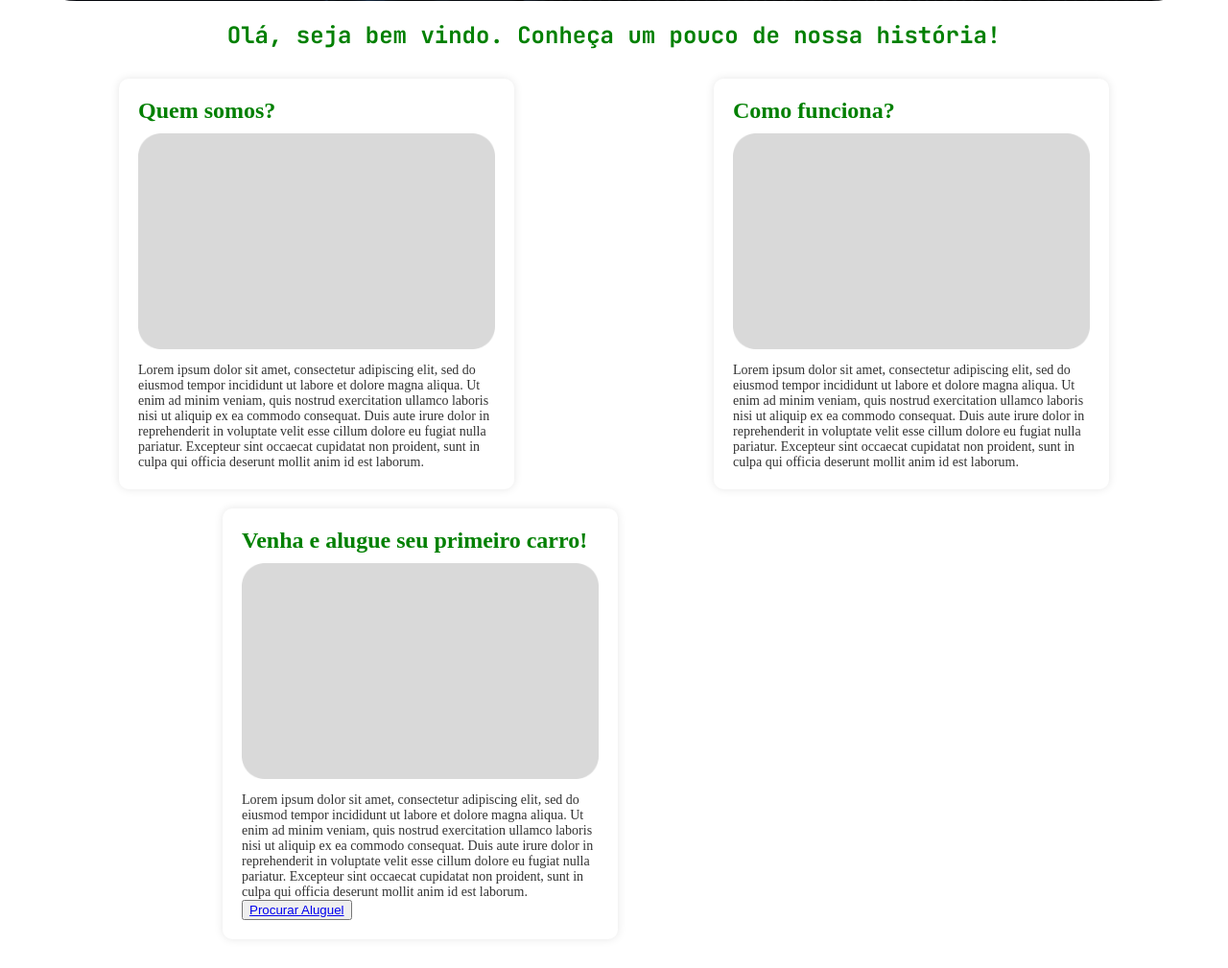
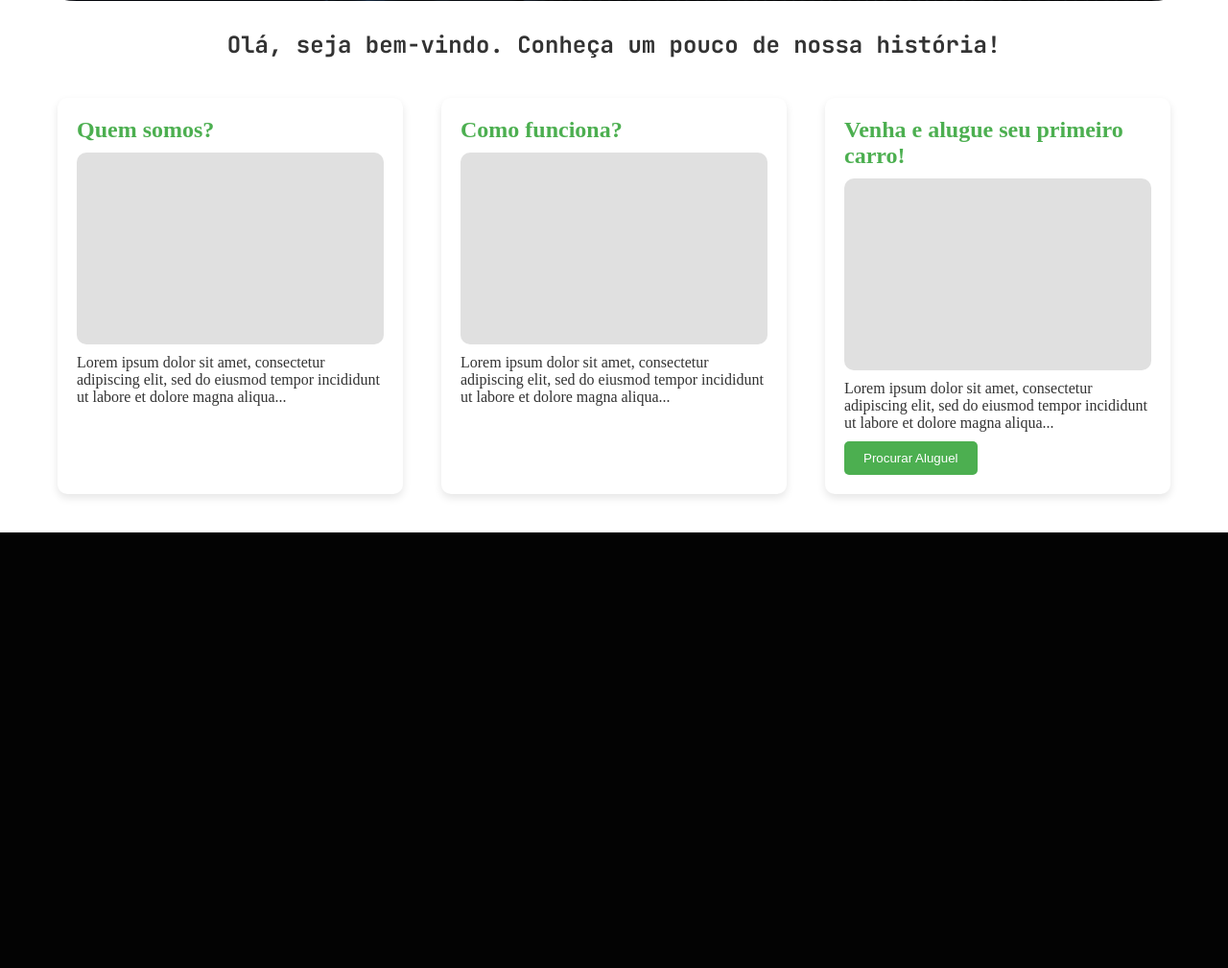
Before and after one commit to nicolasnebredun/AluguelCarros, a PHP site: page / in a window 1280 px wide. Shown: the part 650-1659 px from the top of the page at 96% size. After the commit the page ends 1205 px from the top, so only its background shows below. Run offline with PHP 8.4, Linux system fonts and the light colour scheme.

Commit message:
Resolvi a questão do pop-up e arrumei a página inicial, ainda colocarei as informações

```diff
--- a/ALUCAR/index.html
+++ b/ALUCAR/index.html
@@ -38,40 +38,26 @@
     <div class="logo">
     </div>
   </header>
-  <main>
-    <section class="welcome-section">
-      <h1>Olá, seja bem vindo. Conheça um pouco de nossa história!</h1>
+  <h1 class="custom-title">Olá, seja bem-vindo. Conheça um pouco de nossa história!</h1>
+  <main class="custom-main">
+    <section class="custom-card">
+      <h2 class="custom-card-title">Quem somos?</h2>
+      <div class="custom-content"></div>
+      <p class="custom-text">Lorem ipsum dolor sit amet, consectetur adipiscing elit, sed do eiusmod tempor incididunt
+        ut labore et dolore magna aliqua...</p>
     </section>
-    <section class="info-section">
-      <div class="info-box">
-        <h2>Quem somos?</h2>
-        <img src="assets/Rectangle 4.png" alt="Quem somos">
-        <p>Lorem ipsum dolor sit amet, consectetur adipiscing elit, sed do eiusmod tempor incididunt ut labore et dolore
-          magna aliqua. Ut enim ad minim veniam, quis nostrud exercitation ullamco laboris nisi ut aliquip ex ea commodo
-          consequat. Duis aute irure dolor in reprehenderit in voluptate velit esse cillum dolore eu fugiat nulla
-          pariatur. Excepteur sint occaecat cupidatat non proident, sunt in culpa qui officia deserunt mollit anim id
-          est laborum.</p>
-      </div>
-      <div class="info-box">
-        <h2>Como funciona?</h2>
-        <img src="assets/Rectangle 4-1.png" alt="Como funciona">
-        <p>Lorem ipsum dolor sit amet, consectetur adipiscing elit, sed do eiusmod tempor incididunt ut labore et dolore
-          magna aliqua. Ut enim ad minim veniam, quis nostrud exercitation ullamco laboris nisi ut aliquip ex ea commodo
-          consequat. Duis aute irure dolor in reprehenderit in voluptate velit esse cillum dolore eu fugiat nulla
-          pariatur. Excepteur sint occaecat cupidatat non proident, sunt in culpa qui officia deserunt mollit anim id
-          est laborum.</p>
-      </div>
-      <div class="info-box">
-        <h2>Venha e alugue seu primeiro carro!</h2>
-        <img src="assets/Rectangle 4-2.png" alt="Venha e alugue seu primeiro carro">
-        <p>Lorem ipsum dolor sit amet, consectetur adipiscing elit, sed do eiusmod tempor incididunt ut labore et dolore
-          magna aliqua. Ut enim ad minim veniam, quis nostrud exercitation ullamco laboris nisi ut aliquip ex ea commodo
-          consequat. Duis aute irure dolor in reprehenderit in voluptate velit esse cillum dolore eu fugiat nulla
-          pariatur. Excepteur sint occaecat cupidatat non proident, sunt in culpa qui officia deserunt mollit anim id
-          est laborum.</p>
-          <button><a href="orderlist.php">Procurar Aluguel</button>
-      </div>
-
+    <section class="custom-card">
+      <h2 class="custom-card-title">Como funciona?</h2>
+      <div class="custom-content"></div>
+      <p class="custom-text">Lorem ipsum dolor sit amet, consectetur adipiscing elit, sed do eiusmod tempor incididunt
+        ut labore et dolore magna aliqua...</p>
+    </section>
+    <section class="custom-card">
+      <h2 class="custom-card-title">Venha e alugue seu primeiro carro!</h2>
+      <div class="custom-content"></div>
+      <p class="custom-text">Lorem ipsum dolor sit amet, consectetur adipiscing elit, sed do eiusmod tempor incididunt
+        ut labore et dolore magna aliqua...</p>
+      <button class="custom-button" onclick="redirectionPage()">Procurar Aluguel</button>
     </section>
   </main>
   <script src="./js/menu.js"></script>
--- a/ALUCAR/js/menu.js
+++ b/ALUCAR/js/menu.js
@@ -10,3 +10,7 @@ function updatemenu() {
   function refreshPage() {
     location.reload();
 }
+
+  function redirectionPage() {
+    window.location.href = "./carrosParaAlugar.php";
+}
--- a/ALUCAR/style/style.css
+++ b/ALUCAR/style/style.css
@@ -210,52 +210,65 @@ header .logo img {
 	width: 150px;
 }
 
-main {
-	padding: 20px;
-	text-align: center;
+.custom-title {
+    margin: 0;
+		font-size: 24px;
+		color: #333;
+		text-align: center;
+		font-family: JetBrains Mono;
+		margin-bottom: 20px;
+		margin-top: 30px;
 }
 
-.welcome-section {
-	margin-bottom: 20px;
+.custom-main {
+    display: flex;
+    justify-content: center;
+    flex-wrap: wrap;
+    width: 100%;
+    margin: 20px auto;
 }
 
-.welcome-section h1 {
-	font-family: JetBrains Mono;
-	color: #008000;
-	font-size: 24px;
-	margin-bottom: 20px;
+.custom-card {
+    background-color: #fff;
+    border-radius: 10px;
+    box-shadow: 0 4px 8px rgba(0,0,0,0.1);
+    margin: 20px;
+    padding: 20px;
+    width: 25%;
+    min-width: 300px;
+    transition: transform 0.2s;
 }
 
-.info-section {
-	display: flex;
-	flex-wrap: wrap;
-	justify-content: space-around;
+.custom-card:hover {
+    transform: translateY(-10px);
 }
 
-.info-box {
-	background-color: #fff;
-	border-radius: 10px;
-	box-shadow: 0 0 10px rgba(0,0,0,0.1);
-	padding: 20px;
-	margin: 10px;
-	width: 30%;
-	min-width: 250px;
-	text-align: left;
+.custom-card-title {
+    color: #4CAF50;
 }
 
-.info-box h2 {
-	color: #008000;
-	margin-bottom: 10px;
+.custom-content {
+    background-color: #e0e0e0;
+    height: 200px;
+    border-radius: 10px;
+    margin: 10px 0;
 }
 
-.info-box img {
-	width: 100%;
-	height: auto;
-	border-radius: 10px;
-	margin-bottom: 10px;
+.custom-text {
+    margin: 10px 0;
+    color: #333;
 }
 
-.info-box p {
-	color: #333;
-	font-size: 14px;
+.custom-button {
+    background-color: #4CAF50;
+    color: white;
+    border: none;
+    padding: 10px 20px;
+    border-radius: 5px;
+    cursor: pointer;
+    transition: background-color 0.3s;
 }
+
+.custom-button:hover {
+    background-color: #45a049;
+}
```
Also changed, not shown: ALUCAR/carrosParaAlugar.php (+6 -16 lines), ALUCAR/style/paraalugar.css (+272 -1 lines).
